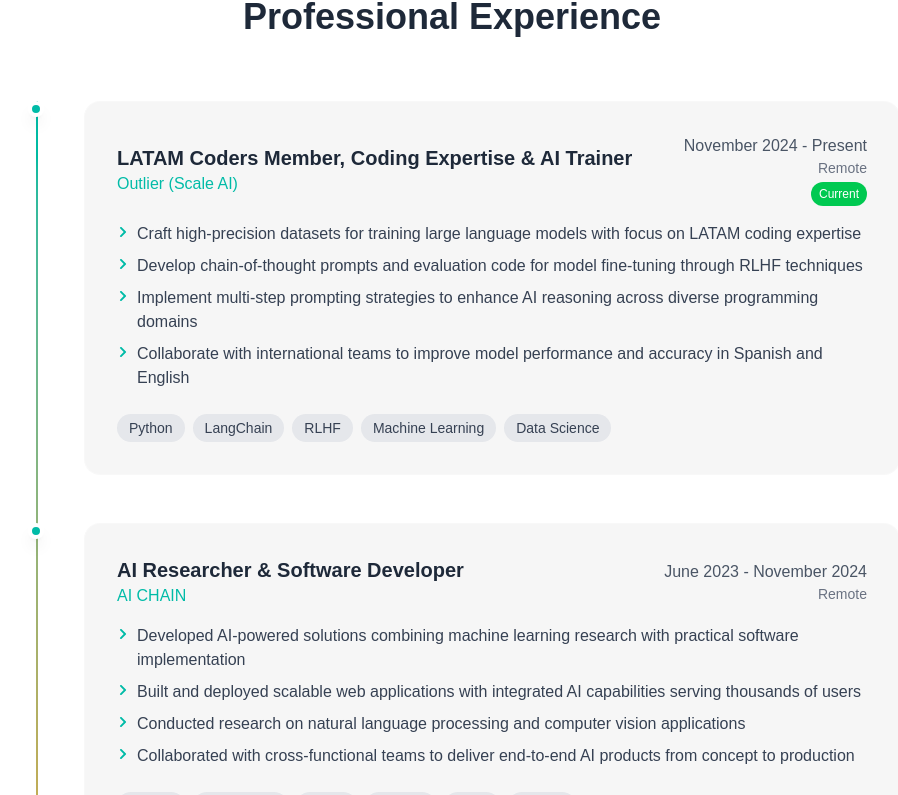
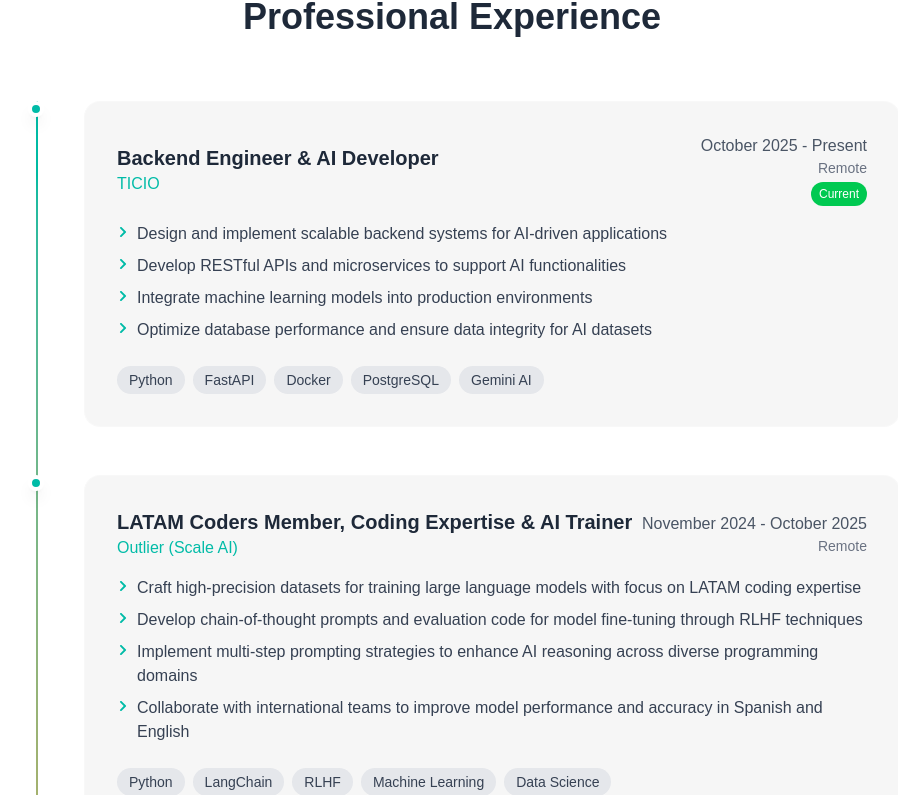
Before and after one commit to YummySalamy/2025-Late-Portfolio, a React (Vite) app: page / in a window 1280 px wide. Shown: the part 6360-7155 px from the top of the page, without its empty margins (188-1086 px from the left). Built offline with nearby package versions, Linux system fonts and the light colour scheme.

Commit message:
version (0.0.0.7) - added new experience (TICIO: Backend Engineer)

```diff
--- a/src/data/experiences.ts
+++ b/src/data/experiences.ts
@@ -2,10 +2,25 @@
 
 export const experiences: Experience[] = [
   {
+    id: "0",
+    company: "TICIO",
+    position: "Backend Engineer & AI Developer",
+    duration: "October 2025 - Present",
+    location: "Remote",
+    description: [
+      "Design and implement scalable backend systems for AI-driven applications",
+      "Develop RESTful APIs and microservices to support AI functionalities",
+      "Integrate machine learning models into production environments",
+      "Optimize database performance and ensure data integrity for AI datasets",
+    ],
+    technologies: ["Python", "FastAPI", "Docker", "PostgreSQL", "Gemini AI" ],
+    current: true,
+  },
+  {
     id: "1",
     company: "Outlier (Scale AI)",
     position: "LATAM Coders Member, Coding Expertise & AI Trainer",
-    duration: "November 2024 - Present",
+    duration: "November 2024 - October 2025",
     location: "Remote",
     description: [
       "Craft high-precision datasets for training large language models with focus on LATAM coding expertise",
@@ -14,7 +29,7 @@
       "Collaborate with international teams to improve model performance and accuracy in Spanish and English",
     ],
     technologies: ["Python", "LangChain", "RLHF", "Machine Learning", "Data Science"],
-    current: true,
+    current: false,
   },
   {
     id: "2",
```
